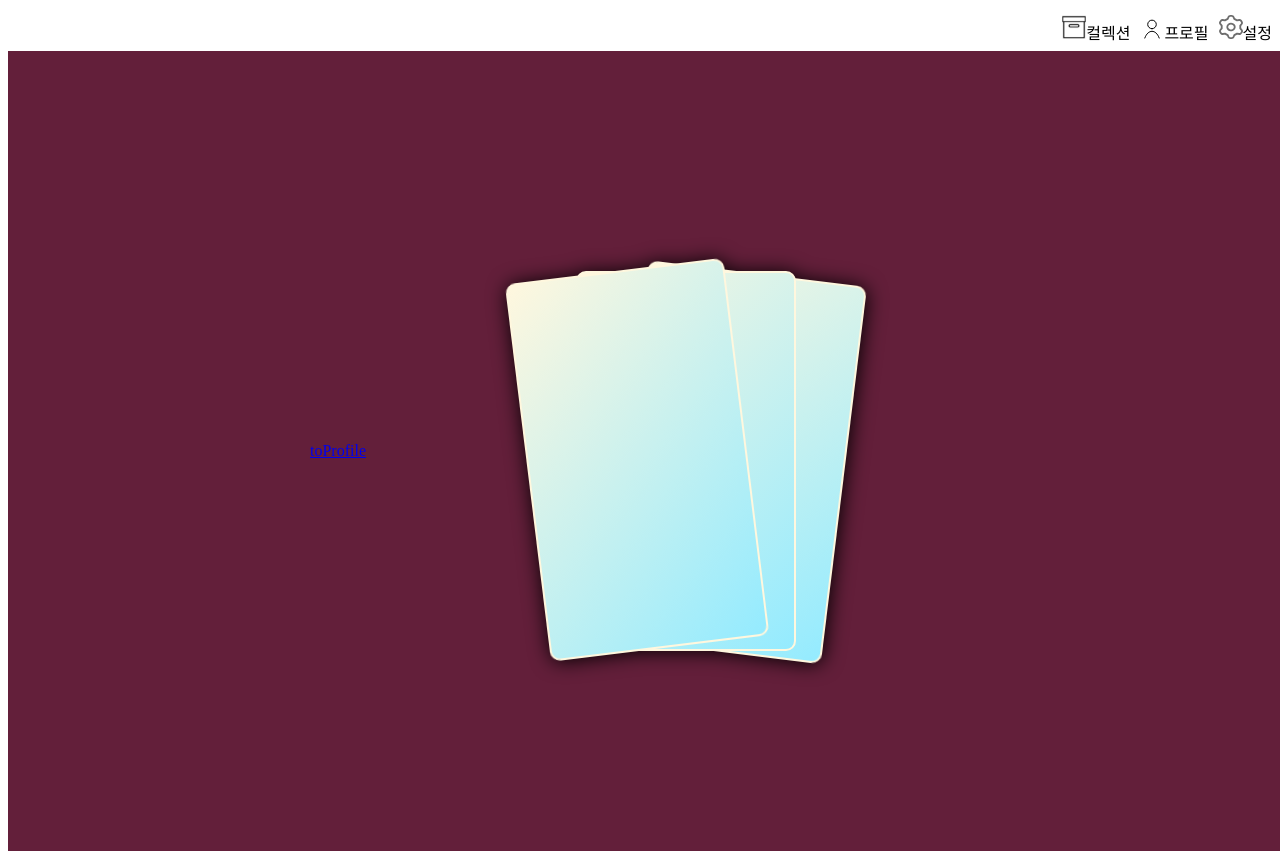
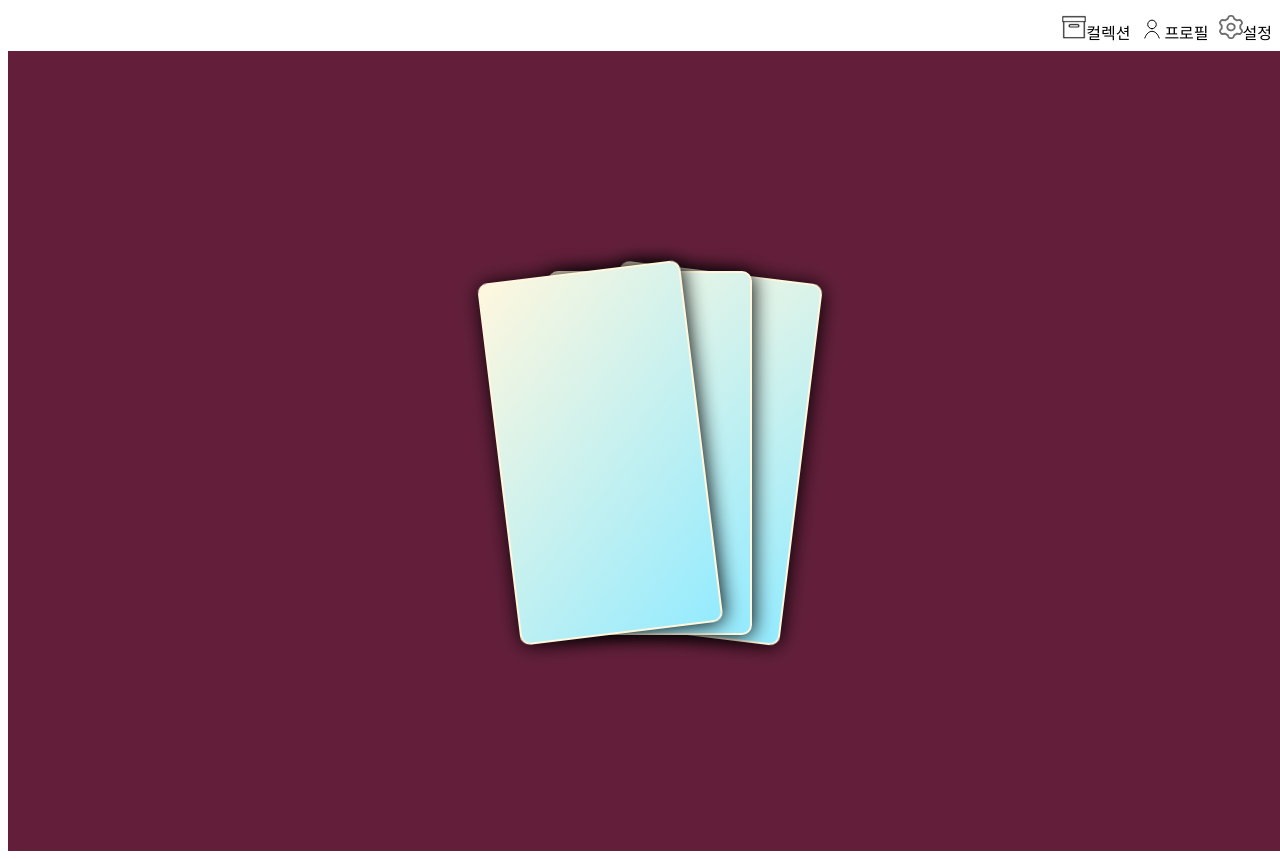
Before and after one commit to isemae/SSAFit_Project, a Vue app in the folder FPJ-FE/: page / in a window 1280 px wide. Built offline with nearby package versions, Linux system fonts and the light colour scheme; no server answers.

Commit message:
Feat CardStack Layout (FPJ-40)

```diff
--- a/FPJ-FE/src/components/cards/Card.vue
+++ b/FPJ-FE/src/components/cards/Card.vue
@@ -1,5 +1,5 @@
 <template>
-  <div class="card-wrapper" :class="{ flipped: !isFlipped }">
+  <div class="card-wrapper" :class="{ flipped: isFlipped }">
     <div class="card-face back" @click="flipCard"></div>
     <div class="card-face front">
       <img src="@/assets/test-stretch-icon.png" alt="" />
@@ -13,11 +13,11 @@
 </template>
 
 <script setup>
-import { ref, defineEmits } from 'vue'
+import { ref } from 'vue'
 defineProps({
   data: Object,
 })
-const isFlipped = ref(true)
+const isFlipped = ref(false)
 
 const flipCard = () => {
   isFlipped.value = !isFlipped.value
@@ -60,9 +60,6 @@ const doExercise = function (data) {
   --card-color-diamond: #94ebff;
   --card-color-ruby: #ff2c80;
   --card-color-black: #000;
-  --level-color-low: #91ff63;
-  --level-color-middle: #fff941;
-  --level-color-high: #ff5652;
 }
 
 .card-wrapper {
@@ -71,14 +68,16 @@ const doExercise = function (data) {
   min-height: var(--card-height);
   box-sizing: border-box;
   transform-origin: center;
-  transition: transform 0.2s ease;
+  transition:
+    transform 0.2s ease,
+    z-index 0.2s ease;
   cursor: pointer;
+  filter: drop-shadow(1px 1px 10px black);
 }
 
 .card-face {
   height: var(--card-height);
   width: var(--card-width);
-  padding: 0.5rem;
   position: absolute;
   background: linear-gradient(135deg, var(--card-color-platinum), var(--card-color-diamond));
   border: 2px solid var(--card-color-platinum);
@@ -86,7 +85,8 @@ const doExercise = function (data) {
   backface-visibility: hidden;
   transition:
     transform 0.4s ease,
-    opacity 0.4s ease;
+    opacity 0.4s ease,
+    z-index 0.4s ease;
 }
 
 .card-face.front {
@@ -97,21 +97,25 @@ const doExercise = function (data) {
   transform: rotateY(0deg);
 }
 
-.card-wrapper.flipped {
-  /* transform: rotateY(0deg) rotate(0deg) scale(var(--scale-factor)); */
-  position: fixed;
-  top: 0;
-  left: 0;
-  transform: translate(-50%, -50%) scale(var(--scale-factor));
+.flipped {
   z-index: 10;
 }
 
-.card-wrapper.flipped .front {
-  transform: none;
-  z-index: 10;
-  width: 400px;
-  height: 720px;
+.flipped .front {
+  position: absolute;
+  transform: scale(var(--scale-factor, 1.2)) translateX(0) translateY(0);
+  width: 300px;
+  height: 540px;
 }
+
+/* .card-wrapper:nth-child(1).flipped .front { */
+/*   left: 100%; */
+/* } */
+/* .card-wrapper:nth-child(2).flipped .front { */
+/* } */
+/* .card-wrapper:nth-child(3).flipped .front { */
+/*   left: -100%; */
+/* } */
 
 .card-wrapper.flipped .back {
   transform: rotateY(var(--flip-angle));
@@ -132,20 +136,17 @@ const doExercise = function (data) {
   z-index: 1;
 }
 
-.card-wrapper:not(.flipped):hover {
-  transform: scale(1.01);
-}
-
-.card-wrapper:nth-child(1):not(.flipped):hover {
-  transform: translateX(var(--hover-translate)) rotate(calc(-1 * var(--hover-rotate)));
-}
-
-.card-wrapper:nth-child(2):not(.flipped):hover {
-}
-
-.card-wrapper:nth-child(3):not(.flipped):hover {
-  transform: translateX(calc(-1 * var(--hover-translate))) rotate(var(--hover-rotate));
-}
+/* .card-wrapper:nth-child(1):not(.flipped):hover { */
+/*   transform: translateX(var(--hover-translate)) rotate(calc(-1 * var(--hover-rotate))) scale(1.01); */
+/* } */
+/**/
+/* .card-wrapper:nth-child(2):not(.flipped):hover { */
+/*   transform: scale(1.01); */
+/* } */
+/**/
+/* .card-wrapper:nth-child(3):not(.flipped):hover { */
+/*   transform: translateX(calc(-1 * var(--hover-translate))) rotate(var(--hover-rotate)) scale(1.01); */
+/* } */
 
 .card-wrapper img {
   max-width: 100%;
--- a/FPJ-FE/src/components/cards/CardStack.vue
+++ b/FPJ-FE/src/components/cards/CardStack.vue
@@ -1,5 +1,4 @@
 <template>
-  <RouterLink :to="{ name: 'profile' }">toProfile</RouterLink>
   <div class="card-container">
     <Card v-for="item in exerciseStore.randomlySelectedExerciseData" :key="item.id" :data="item" />
   </div>
@@ -28,12 +27,12 @@ watch('exerciseStatus', (status, data) => {
 
 <style scoped>
 .card-container {
+  /* background-color: rebeccapurple; */
   position: relative;
   display: flex;
   box-sizing: border-box;
   justify-content: center;
   align-items: center;
   gap: 10px;
-  filter: drop-shadow(1px 1px 10px black);
 }
 </style>
--- a/FPJ-FE/src/stores/accountStore.js
+++ b/FPJ-FE/src/stores/accountStore.js
@@ -1,5 +1,6 @@
 import { defineStore } from 'pinia'
 import { ref } from 'vue'
+import axios from 'axios'
 
 export const useAccountStore = defineStore('accounts', () => {
   const REST_PJT_URL_ACCOUNT = `http://localhost:8080/accounts`
--- a/FPJ-FE/src/stores/cardStore.js
+++ b/FPJ-FE/src/stores/cardStore.js
@@ -4,7 +4,6 @@ import axios from 'axios'
 
 export const useCardStore = defineStore('card', () => {
   const REST_PJT_URL_CARDS = `http://localhost:8080/cards`
-  const REST_PJT_URL_EXERCISE = `http://localhost:8080/exercise`
 
   const userCollectedCardData = ref([])
   const userRecentlyCollectedCardData = ref([])
```
